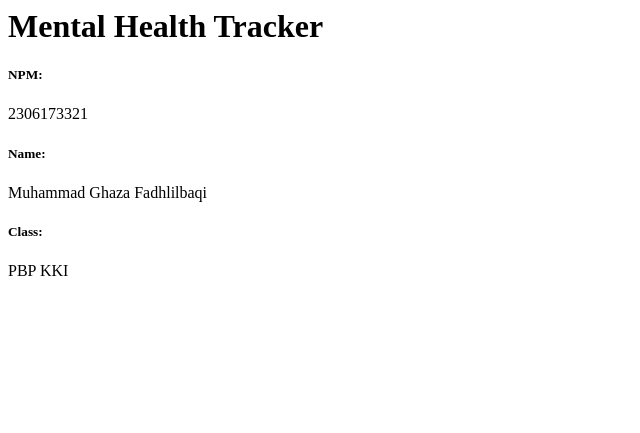
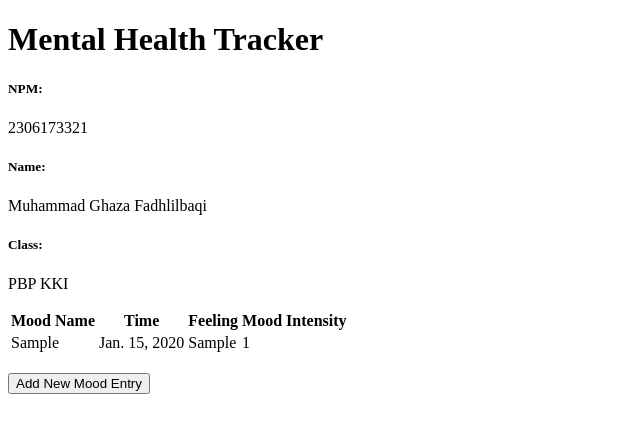
Before and after one commit to GhazaFadhlilbaqi/mental-health-tracker, a Django app: page / in a window 1280 px wide. Shown: the top 433 px of the page, without its empty margins (0-640 px from the left). Run offline with Django 5.2, Linux system fonts and the light colour scheme; tables that the repository leaves empty hold one stand-in row (values such as "Sample post").

Commit message:
Did tutorial 2

```diff
--- a/main/models.py
+++ b/main/models.py
@@ -1,7 +1,9 @@
+import uuid
 from django.db import models
 
 # Create your models here.
 class MoodEntry(models.Model):
+    id = models.UUIDField(primary_key=True, default=uuid.uuid4, editable=False)
     mood = models.CharField(max_length=255)
     time = models.DateField(auto_now_add=True)
     feelings = models.TextField()
--- a/main/templates/main.html
+++ b/main/templates/main.html
@@ -1,8 +1,43 @@
+{% extends 'base.html' %}
+{% block content %}
 <h1>Mental Health Tracker</h1>
 
 <h5>NPM: </h5>
-<p>{{ npm }}</p> <!-- Change according to your npm -->
+<p>{{ npm }}</p>
+
 <h5>Name: </h5>
-<p>{{ name }}</p> <!-- Change according to your name -->
+<p>{{ name }}</p>
+
 <h5>Class: </h5>
-<p>{{ class }}</p> <!-- Change according to your class -->
+<p>{{ class }}</p>
+
+{% if not mood_entries %}
+<p>There are no mood data in mental health tracker.</p>
+{% else %}
+<table>
+  <tr>
+    <th>Mood Name</th>
+    <th>Time</th>
+    <th>Feeling</th>
+    <th>Mood Intensity</th>
+  </tr>
+
+  {% comment %} This is how to display mood data
+  {% endcomment %}
+  {% for mood_entry in mood_entries %}
+  <tr>
+    <td>{{mood_entry.mood}}</td>
+    <td>{{mood_entry.time}}</td>
+    <td>{{mood_entry.feelings}}</td>
+    <td>{{mood_entry.mood_intensity}}</td>
+  </tr>
+  {% endfor %}
+</table>
+{% endif %}
+
+<br />
+
+<a href="{% url 'main:create_mood_entry' %}">
+  <button>Add New Mood Entry</button>
+</a>
+{% endblock content %}
--- a/main/urls.py
+++ b/main/urls.py
@@ -1,8 +1,15 @@
 from django.urls import path
-from main.views import show_main
+from main.views import show_main, create_mood_entry
+from main.views import show_main, create_mood_entry, show_xml, show_json, show_xml_by_id, show_json_by_id
+
 
 app_name = 'main'
 
 urlpatterns = [
     path('', show_main, name='show_main'),
-]
+    path('create-mood-entry', create_mood_entry, name='create_mood_entry'),
+    path('xml/', show_xml, name='show_xml'),
+    path('json/', show_json, name='show_json'),
+    path('xml/<str:id>/', show_xml_by_id, name='show_xml_by_id'),
+    path('json/<str:id>/', show_json_by_id, name='show_json_by_id'),
+    ]
--- a/main/views.py
+++ b/main/views.py
@@ -1,11 +1,44 @@
-from django.shortcuts import render
+from django.shortcuts import render, redirect
+from main.forms import MoodEntryForm
+from main.models import MoodEntry
+from django.http import HttpResponse
+from django.core import serializers
 
 # Create your views here.
 def show_main(request):
+    mood_entries = MoodEntry.objects.all()
+
     context = {
         'npm' : '2306173321',
         'name': 'Muhammad Ghaza Fadhlilbaqi',
-        'class': 'PBP KKI'
+        'class': 'PBP KKI',
+        'mood_entries': mood_entries
     }
 
     return render(request, "main.html", context)
+
+def create_mood_entry(request):
+    form = MoodEntryForm(request.POST or None)
+
+    if form.is_valid() and request.method == "POST":
+        form.save()
+        return redirect('main:show_main')
+
+    context = {'form': form}
+    return render(request, "create_mood_entry.html", context)
+
+def show_xml(request):
+    data = MoodEntry.objects.all()
+    return HttpResponse(serializers.serialize("xml", data), content_type="application/xml")
+
+def show_json(request):
+    data = MoodEntry.objects.all()
+    return HttpResponse(serializers.serialize("json", data), content_type="application/json")
+
+def show_xml_by_id(request, id):
+    data = MoodEntry.objects.filter(pk=id)
+    return HttpResponse(serializers.serialize("xml", data), content_type="application/xml")
+
+def show_json_by_id(request, id):
+    data = MoodEntry.objects.filter(pk=id)
+    return HttpResponse(serializers.serialize("json", data), content_type="application/json")
--- a/mental_health_tracker/settings.py
+++ b/mental_health_tracker/settings.py
@@ -55,7 +55,7 @@ ROOT_URLCONF = 'mental_health_tracker.urls'
 TEMPLATES = [
     {
         'BACKEND': 'django.template.backends.django.DjangoTemplates',
-        'DIRS': [],
+        'DIRS': [BASE_DIR / 'templates'],
         'APP_DIRS': True,
         'OPTIONS': {
             'context_processors': [
@@ -122,3 +122,5 @@ STATIC_URL = 'static/'
 # https://docs.djangoproject.com/en/5.1/ref/settings/#default-auto-field
 
 DEFAULT_AUTO_FIELD = 'django.db.models.BigAutoField'
+
+CSRF_TRUSTED_ORIGINS = ["http://localhost","http://127.0.0.1","http://muhammad-ghaza31-mentalhealthtracker.pbp.cs.ui.ac.id", "https://muhammad-ghaza31-mentalhealthtracker.pbp.cs.ui.ac.id"]
--- a/mental_health_tracker/urls.py
+++ b/mental_health_tracker/urls.py
@@ -15,7 +15,6 @@ Including another URLconf
     2. Add a URL to urlpatterns:  path('blog/', include('blog.urls'))
 """
 from django.contrib import admin
-from django.urls import path
 from django.urls import path, include
 
 urlpatterns = [
--- /dev/null
+++ b/templates/base.html
@@ -0,0 +1,13 @@
+{% load static %}
+<!DOCTYPE html>
+<html lang="en">
+  <head>
+    <meta charset="UTF-8" />
+    <meta name="viewport" content="width=device-width, initial-scale=1.0" />
+    {% block meta %} {% endblock meta %}
+  </head>
+
+  <body>
+    {% block content %} {% endblock content %}
+  </body>
+</html>
```
Also changed, not shown: main/forms.py (added, +7 -0 lines), main/templates/create_mood_entry.html (added, +18 -0 lines), .github/workflows/deploy.yml (added), main/migrations/0002_alter_moodentry_id.py (added).
